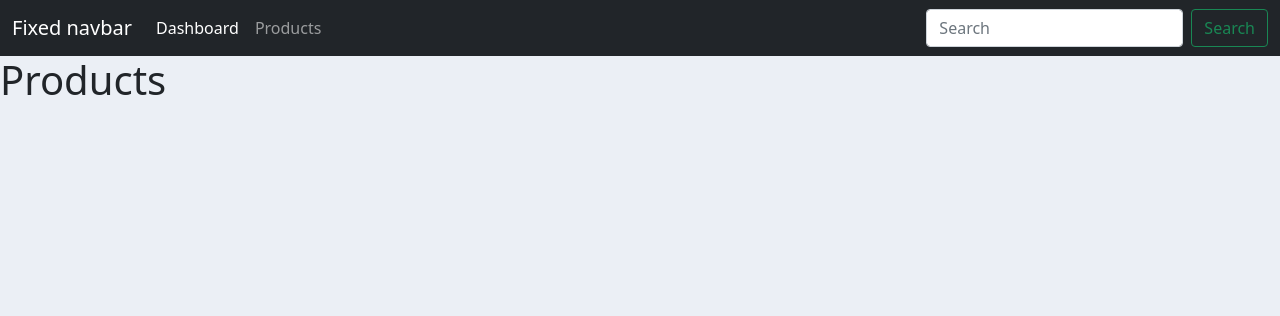
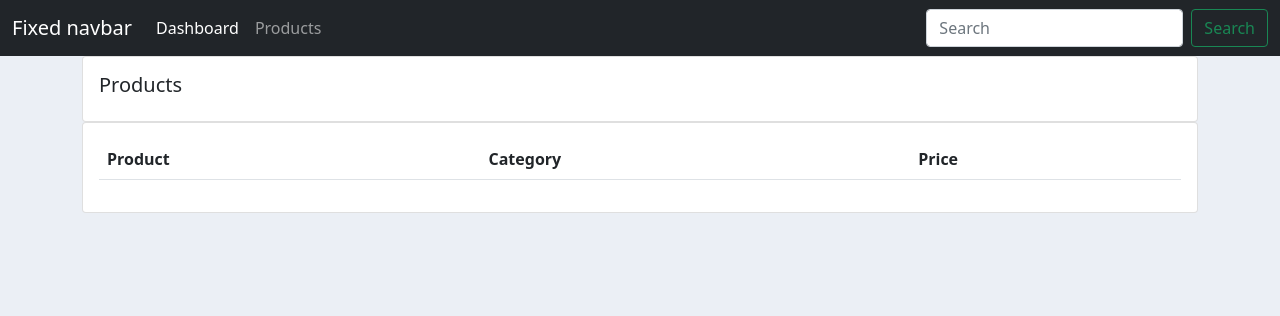
Before and after one commit to imrptsngh/crm-django, a Django app: page /products/ in a window 1280 px wide. Shown: the top 316 px of the page. Run offline with Django 3.2, Linux system fonts and the light colour scheme; lists and menus that the app fills with data are empty.

Commit message:
Created products page

```diff
--- a/accounts/templates/accounts/products.html
+++ b/accounts/templates/accounts/products.html
@@ -1,5 +1,22 @@
 {% extends 'accounts/main.html' %}
 
 {% block content %}
-    <h1>Products</h1>
+<div class="container">
+    <div class="row">
+        <div class="col-md">
+            <div class="card card-body">
+                <h5>Products</h5>
+            </div>
+            <div class="card card-body">
+                <table class="table">
+                    <tr>
+                        <th>Product</th>
+                        <th>Category</th>
+                        <th>Price</th>
+                    </tr>
+                </table>
+            </div>
+        </div>
+    </div>
+</div>
 {% endblock %}
```
